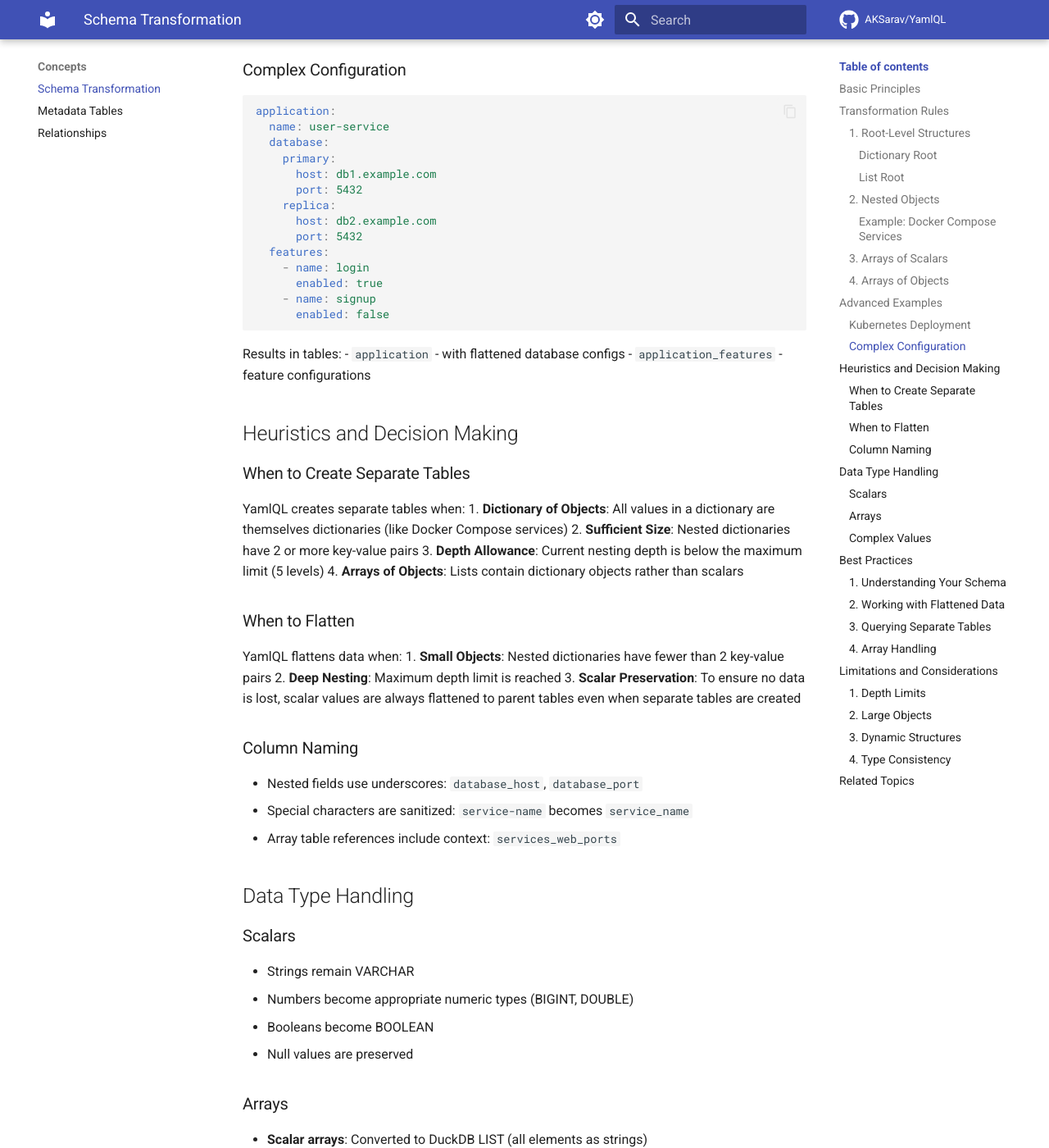
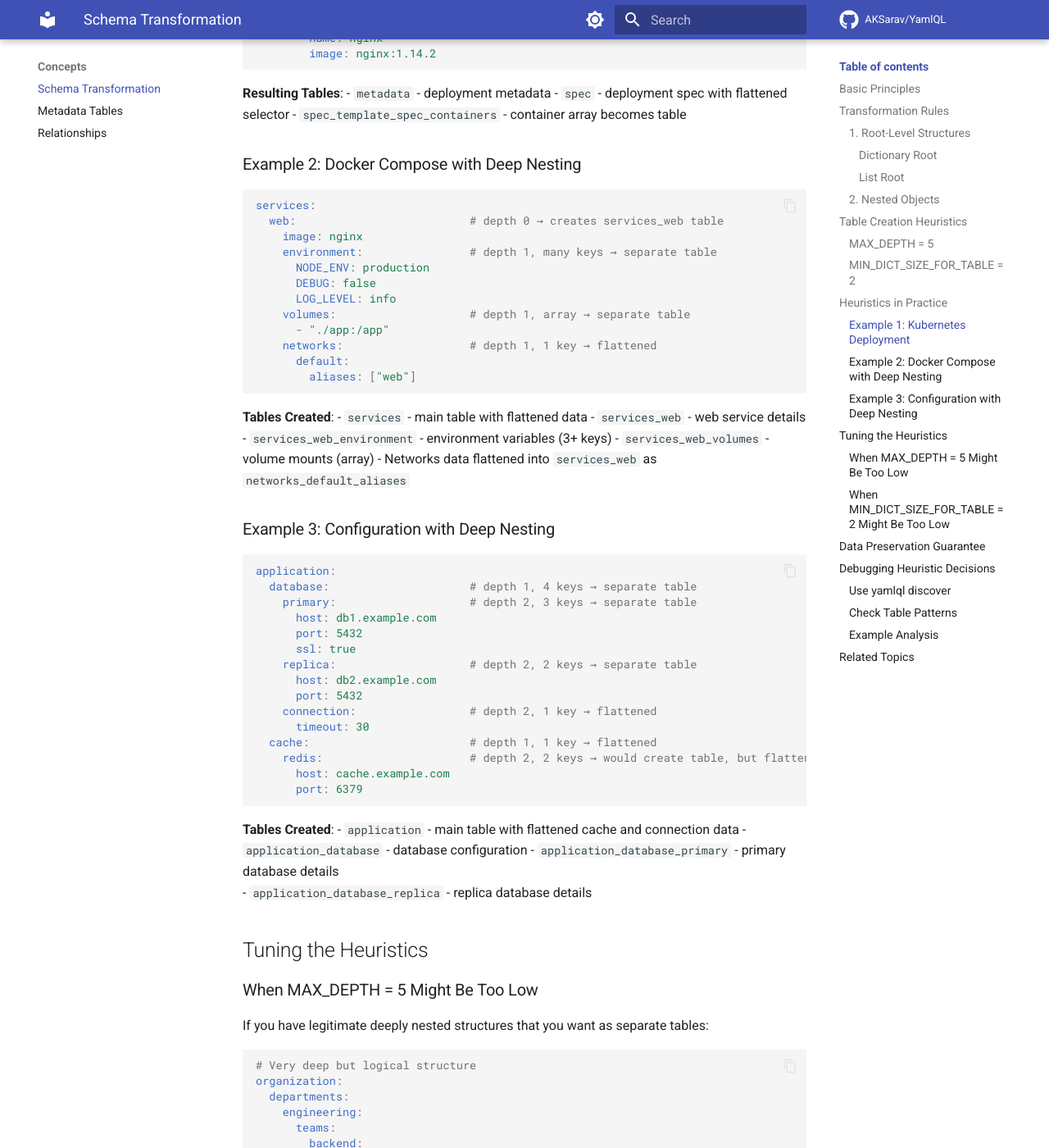
Before and after one commit to AKSarav/YamlQL, an MkDocs documentation site: the page built from docs/concepts/schema-transformation.md, in a window 1280 px wide and 1400 px high, scrolled down 3826 px. Shown: the whole window at 82% size. Built offline with MkDocs 1.6.1 and Material for MkDocs 9.7.7, drawn with Linux system fonts in a browser that asks for light colours; comment, search, counter and statistics services are not loaded; some of the changed text lies outside the part shown.

Commit message:
Added MaxDepth and MinDictSizeForTable controls

````diff
--- a/docs/concepts/schema-transformation.md
+++ b/docs/concepts/schema-transformation.md
@@ -52,238 +52,269 @@
 2. **Size Thresholds**: Small dictionaries (fewer than 2 key-value pairs) are more likely to be flattened
 3. **Data Preservation**: Even when creating separate tables, scalar data is always flattened into parent tables to ensure no data loss
 
-#### Example: Docker Compose Services
+## Table Creation Heuristics
+
+YamlQL uses two key configuration parameters to control table creation:
+
+### MAX_DEPTH = 5
+
+**Purpose**: Prevents excessive table creation in deeply nested YAML structures.
+
+**How it works**:
+- YamlQL tracks nesting depth as it processes your YAML
+- Once depth reaches 5 levels, it stops creating separate tables and flattens everything into the current table
+- This prevents scenarios where deeply nested YAML creates hundreds of tiny tables
+
+**Example**:
+```yaml
+# This would create tables at depths 0, 1, 2, 3, 4
+level1:                    # depth 0 - creates 'level1' table
+  level2:                  # depth 1 - creates 'level1_level2' table
+    level3:                # depth 2 - creates 'level1_level2_level3' table
+      level4:              # depth 3 - creates 'level1_level2_level3_level4' table
+        level5:            # depth 4 - creates 'level1_level2_level3_level4_level5' table
+          level6:          # depth 5 - STOPS HERE, flattens into parent table
+            value: "deep"  # becomes 'level6_value' column in level5 table
+```
+
+**Practical Impact**:
+- ✅ **Kubernetes manifests**: Rarely exceed 5 levels, so all important structures get tables
+- ✅ **Docker Compose**: Typically 2-3 levels deep, fully supported
+- ✅ **Complex configs**: Prevents runaway table creation from overly nested data
+
+### MIN_DICT_SIZE_FOR_TABLE = 2
+
+**Purpose**: Only creates separate tables for dictionaries that have enough content to justify it.
+
+**How it works**:
+- Before creating a separate table for a nested dictionary, YamlQL counts its key-value pairs
+- If the dictionary has fewer than 2 keys, it's flattened into the parent table instead
+- If it has 2 or more keys, it gets its own table (unless depth limit is reached)
+
+**Example**:
+```yaml
+# Dictionary with 1 key - gets flattened
+service:
+  config:
+    port: 8080                    # Only 1 key, flattens to 'config_port' column
+
+# Dictionary with 2+ keys - gets separate table
+service:
+  database:
+    host: localhost               # 2+ keys, creates 'service_database' table
+    port: 5432
+    name: myapp
+```
+
+**Before/After Comparison**:
+
+**Input YAML**:
+```yaml
+services:
+  web:
+    image: nginx:latest
+    config:                     # 1 key - will flatten
+      port: 80
+    resources:                  # 2 keys - will create table
+      cpu: "100m"
+      memory: "128Mi"
+```
+
+**Tables Created**:
+```sql
+-- Main services table (includes flattened single-key data)
+CREATE TABLE services (
+    web_image VARCHAR,          -- Direct field
+    web_config_port BIGINT,     -- Flattened from config (1 key)
+    web_resources_cpu VARCHAR,  -- Also flattened for data preservation
+    web_resources_memory VARCHAR
+);
+
+-- Separate table for multi-key dictionary
+CREATE TABLE services_web_resources (
+    cpu VARCHAR,
+    memory VARCHAR
+);
+```
+
+## Heuristics in Practice
+
+### Example 1: Kubernetes Deployment
+
+```yaml
+apiVersion: apps/v1
+kind: Deployment
+metadata:                        # depth 0, 3 keys → separate table
+  name: nginx
+  namespace: default
+  labels:                        # depth 1, 1 key → flattened
+    app: nginx
+spec:                            # depth 0, 3 keys → separate table
+  replicas: 3
+  selector:                      # depth 1, 1 key → flattened
+    matchLabels:                 # depth 2, 1 key → flattened
+      app: nginx
+  template:                      # depth 1, 2 keys → separate table
+    metadata:                    # depth 2, 1 key → flattened
+      labels:                    # depth 3, 1 key → flattened
+        app: nginx
+    spec:                        # depth 2, 1 key → flattened (but contains containers)
+      containers:                # depth 3, array → separate table
+      - name: nginx
+        image: nginx:1.14.2
+```
+
+**Resulting Tables**:
+- `metadata` - deployment metadata
+- `spec` - deployment spec with flattened selector
+- `spec_template_spec_containers` - container array becomes table
+
+### Example 2: Docker Compose with Deep Nesting
+
+```yaml
+services:
+  web:                          # depth 0 → creates services_web table
+    image: nginx
+    environment:                # depth 1, many keys → separate table
+      NODE_ENV: production
+      DEBUG: false
+      LOG_LEVEL: info
+    volumes:                    # depth 1, array → separate table
+      - "./app:/app"
+    networks:                   # depth 1, 1 key → flattened
+      default:
+        aliases: ["web"]
+```
+
+**Tables Created**:
+- `services` - main table with flattened data
+- `services_web` - web service details
+- `services_web_environment` - environment variables (3+ keys)
+- `services_web_volumes` - volume mounts (array)
+- Networks data flattened into `services_web` as `networks_default_aliases`
+
+### Example 3: Configuration with Deep Nesting
+
+```yaml
+application:
+  database:                     # depth 1, 4 keys → separate table
+    primary:                    # depth 2, 3 keys → separate table
+      host: db1.example.com
+      port: 5432
+      ssl: true
+    replica:                    # depth 2, 2 keys → separate table
+      host: db2.example.com
+      port: 5432
+    connection:                 # depth 2, 1 key → flattened
+      timeout: 30
+  cache:                        # depth 1, 1 key → flattened
+    redis:                      # depth 2, 2 keys → would create table, but flattens due to parent
+      host: cache.example.com
+      port: 6379
+```
+
+**Tables Created**:
+- `application` - main table with flattened cache and connection data
+- `application_database` - database configuration
+- `application_database_primary` - primary database details
+- `application_database_replica` - replica database details
+
+## Tuning the Heuristics
+
+### When MAX_DEPTH = 5 Might Be Too Low
+
+If you have legitimate deeply nested structures that you want as separate tables:
+
+```yaml
+# Very deep but logical structure
+organization:
+  departments:
+    engineering:
+      teams:
+        backend:
+          services:
+            api:              # This is at depth 5
+              config:         # This gets flattened due to depth limit
+                port: 8080
+```
+
+**Workaround**: Restructure your YAML to be less deeply nested, or accept that the deepest levels will be flattened.
+
+### When MIN_DICT_SIZE_FOR_TABLE = 2 Might Be Too Low
+
+If you want even single-key dictionaries to become tables:
+
+```yaml
+service:
+  config:          # Only 1 key, but you want it as a separate table
+    port: 8080
+```
+
+**Current Behavior**: Creates `service_config_port` column
+**Alternative**: YamlQL prioritizes practical table structures over perfect hierarchical representation
+
+## Data Preservation Guarantee
+
+**Key Promise**: Regardless of these heuristics, YamlQL preserves ALL your data.
+
+Even when a nested dictionary gets its own table due to the heuristics, its scalar fields are ALSO flattened into the parent table:
 
 ```yaml
 services:
   web:
-    image: nginx:latest
-    ports:
-      - "80:80"
-  db:
-    image: postgres:14
-    environment:
-      POSTGRES_DB: myapp
+    database:                   # 2 keys → gets separate table
+      host: localhost
+      port: 5432
 ```
 
-Results in:
-1. **Main `services` table** with flattened data:
-   ```sql
-   CREATE TABLE services (
-       web_image VARCHAR,
-       web_ports VARCHAR[],
-       db_image VARCHAR,
-       db_environment_POSTGRES_DB VARCHAR
-   );
-   ```
+**Results in BOTH**:
+1. `services` table with columns: `web_database_host`, `web_database_port`
+2. `services_web_database` table with columns: `host`, `port`
 
-2. **Detail tables** for each service:
-   ```sql
-   CREATE TABLE services_web (
-       image VARCHAR
-   );
+This ensures you can query the data either way without losing information.
 
-   CREATE TABLE services_db (
-       image VARCHAR,
-       environment_POSTGRES_DB VARCHAR
-   );
-   ```
+## Debugging Heuristic Decisions
 
-3. **Array tables** for lists:
-   ```sql
-   CREATE TABLE services_web_ports (
-       value VARCHAR
-   );
-   ```
+### Use yamlql discover
 
-### 3. Arrays of Scalars
+To understand how heuristics affected your YAML:
 
-```yaml
-# Input YAML
-tags:
-  - production
-  - backend
-  - v1
-```
-
-Lists of scalar values (strings, numbers, booleans) are stored as native DuckDB `LIST` type. **All elements are automatically converted to strings** for type safety.
-
-This creates:
-```sql
-CREATE TABLE tags (
-    value VARCHAR[]  -- ['production', 'backend', 'v1']
-);
-```
-
-### 4. Arrays of Objects
-
-```yaml
-# Input YAML
-containers:
-  - name: web
-    image: nginx
-  - name: db
-    image: postgres
-```
-
-Lists of objects become separate tables with proper normalization:
-```sql
-CREATE TABLE containers (
-    name VARCHAR,
-    image VARCHAR
-);
-```
-
-## Advanced Examples
-
-### Kubernetes Deployment
-
-```yaml
-apiVersion: apps/v1
-kind: Deployment
-metadata:
-  name: nginx
-  namespace: default
-  labels:
-    app: nginx
-spec:
-  replicas: 3
-  template:
-    spec:
-      containers:
-      - name: nginx
-        image: nginx:1.14.2
-        resources:
-          limits:
-            cpu: "200m"
-        ports:
-        - containerPort: 80
-```
-
-Results in tables:
-- `metadata` - deployment metadata
-- `spec` - deployment specification
-- `spec_template_spec_containers` - container configurations
-- `spec_template_spec_containers_ports` - port configurations
-
-### Complex Configuration
-
-```yaml
-application:
-  name: user-service
-  database:
-    primary:
-      host: db1.example.com
-      port: 5432
-    replica:
-      host: db2.example.com
-      port: 5432
-  features:
-    - name: login
-      enabled: true
-    - name: signup
-      enabled: false
-```
-
-Results in tables:
-- `application` - with flattened database configs
-- `application_features` - feature configurations
-
-## Heuristics and Decision Making
-
-### When to Create Separate Tables
-
-YamlQL creates separate tables when:
-1. **Dictionary of Objects**: All values in a dictionary are themselves dictionaries (like Docker Compose services)
-2. **Sufficient Size**: Nested dictionaries have 2 or more key-value pairs
-3. **Depth Allowance**: Current nesting depth is below the maximum limit (5 levels)
-4. **Arrays of Objects**: Lists contain dictionary objects rather than scalars
-
-### When to Flatten
-
-YamlQL flattens data when:
-1. **Small Objects**: Nested dictionaries have fewer than 2 key-value pairs
-2. **Deep Nesting**: Maximum depth limit is reached
-3. **Scalar Preservation**: To ensure no data is lost, scalar values are always flattened to parent tables even when separate tables are created
-
-### Column Naming
-
-- Nested fields use underscores: `database_host`, `database_port`
-- Special characters are sanitized: `service-name` becomes `service_name`
-- Array table references include context: `services_web_ports`
-
-## Data Type Handling
-
-### Scalars
-- Strings remain VARCHAR
-- Numbers become appropriate numeric types (BIGINT, DOUBLE)
-- Booleans become BOOLEAN
-- Null values are preserved
-
-### Arrays
-- **Scalar arrays**: Converted to DuckDB LIST<VARCHAR> (all elements as strings)
-- **Object arrays**: Become separate normalized tables
-- **Mixed arrays**: All elements converted to strings for consistency
-
-### Complex Values
-- **Nested objects**: Flattened with underscore notation or separate tables
-- **Mixed types**: Handled gracefully with string conversion when needed
-
-## Best Practices
-
-### 1. Understanding Your Schema
-
-Always start with schema discovery:
 ```bash
 yamlql discover -f your-file.yml
 ```
 
-This shows you:
-- What tables were created
-- How your data was transformed
-- Column names and types
+This shows you exactly which tables were created and what got flattened.
 
-### 2. Working with Flattened Data
+### Check Table Patterns
 
-```sql
--- Access flattened nested values
-SELECT database_primary_host, database_replica_host
-FROM application;
+Look for these patterns to understand heuristic decisions:
+
+- **Flattened data**: Columns with underscores (e.g., `config_port`, `metadata_labels_app`)
+- **Separate tables**: Tables with hierarchical names (e.g., `services_web`, `spec_template_spec_containers`)
+- **Depth-limited flattening**: Very long column names indicating deep nesting was flattened
+
+### Example Analysis
+
+```bash
+yamlql discover -f complex-k8s.yml
 ```
 
-### 3. Querying Separate Tables
+Output:
+```
+╭─────── metadata ───────╮
+│ name: VARCHAR          │
+│   labels_app: VARCHAR  │  ← Single-key 'labels' was flattened
+╰────────────────────────╯
 
-```sql
--- Query detail tables for complete information
-SELECT * FROM services_web;
-SELECT * FROM services_db;
+╭─── spec_template_spec_containers ───╮  ← Deep nesting created long table name
+│ name: VARCHAR                       │
+│   resources_limits_cpu: VARCHAR     │  ← But resources were flattened due to depth
+╰─────────────────────────────────────╯
 ```
 
-### 4. Array Handling
-
-```sql
--- Unnest scalar arrays
-SELECT UNNEST(tags.value) as tag
-FROM tags;
-
--- Query object arrays
-SELECT name, enabled
-FROM application_features;
-```
-
-## Limitations and Considerations
-
-### 1. Depth Limits
-Very deeply nested structures (>5 levels) will be flattened rather than creating more tables.
-
-### 2. Large Objects
-Extremely large dictionaries may create many columns in flattened tables.
-
-### 3. Dynamic Structures
-YAML with highly variable structures may result in sparse tables with many null values.
-
-### 4. Type Consistency
-Mixed-type arrays are converted to strings, which may require type casting in queries.
+This tells you:
+- `labels` had only 1 key, so was flattened into `metadata`
+- `containers` was deep enough that `resources` got flattened instead of becoming a separate table
 
 ## Related Topics
 
````
Also changed, not shown: 1 other file.
